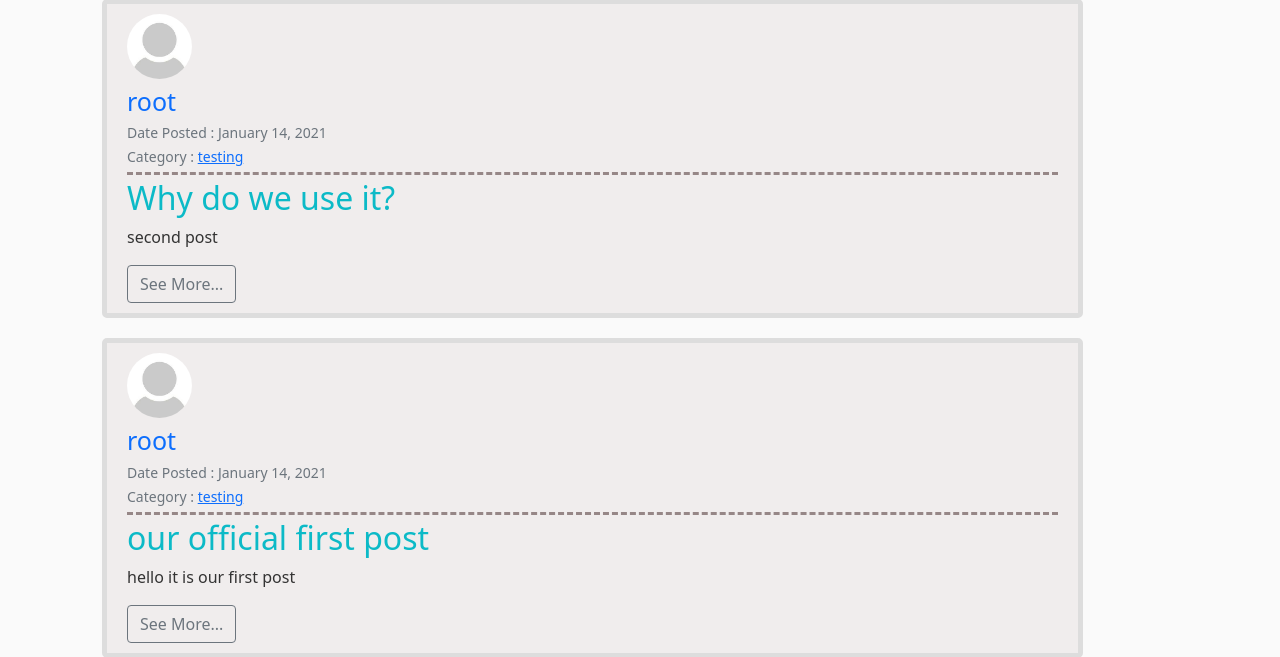
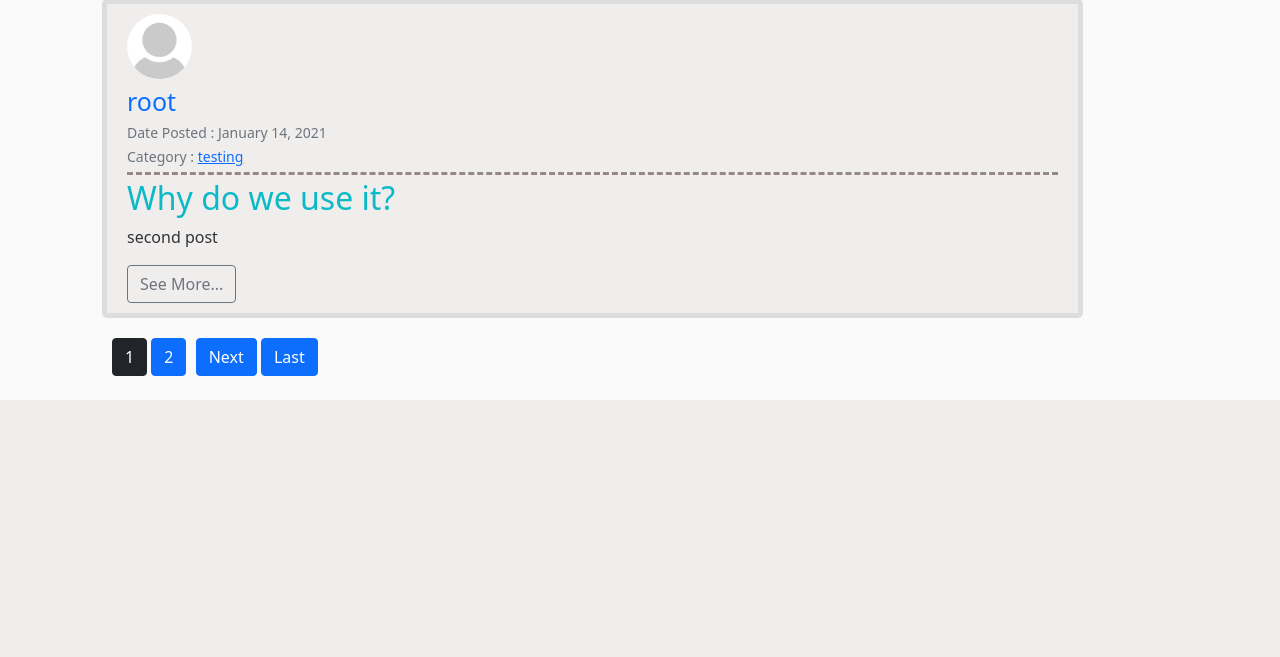
Before and after one commit to ramixix/QA_blog_with_django, a Django app: page / in a window 1280 px wide. Shown: the part 1445-2102 px from the top of the page. After the commit the page ends 1845 px from the top, so only its background shows below. Run offline with Django 3.2, Linux system fonts and the light colour scheme; data comes from the database, SQL or seed files in the repository.

Commit message:
made pagination in home page of our blog, adding that to home.html

```diff
--- a/SoftSolution/blog/templates/blog/home.html
+++ b/SoftSolution/blog/templates/blog/home.html
@@ -21,5 +21,42 @@
             <a href="{% url 'post-detail' post.id %}" class="btn btn-outline-secondary">See More...</a>
         </article>
     {% endfor %}
+    <div style="margin-left: 30px;">
+    {% if is_paginated %}
 
+        {% if page_obj.has_previous %}
+            <a class="btn btn-primary mb-4" href="?page=1">First</a>
+            <a class="btn btn-primary mb-4" style="margin-right: 5px;" href="?page={{ page_obj.previous_page_number }}">Previous</a>
+
+            {% for page in page_obj.paginator.page_range %}
+                {% if page == page_obj.number|add:"-4" %}
+                    <a class="btn btn-primary mb-4 disabled" href="#">...</a>
+                {% endif %}
+            {% endfor %}
+
+        {% endif %}
+
+
+
+        {% for page in page_obj.paginator.page_range %}
+            {% if page == page_obj.number %}
+                <a class="btn btn-dark  mb-4" href="?page={{page}}">{{page}}</a>
+
+            {% elif page > page_obj.number|add:"-4" and page < page_obj.number|add:"4" %}
+                <a class="btn btn-primary mb-4" href="?page={{page}}">{{page}}</a>
+            {% endif %}
+        {% endfor %}
+
+        {% if page_obj.has_next %}
+            {% for page in page_obj.paginator.page_range %}
+                {% if page == page_obj.number|add:"4" %}
+                    <a class="btn btn-primary mb-4 disabled" href="#">...</a>
+                {% endif %}
+            {% endfor %}
+            <a class="btn btn-primary mb-4" style="margin-left: 5px;" href="?page={{ page_obj.next_page_number }}">Next</a>
+            <a class="btn btn-primary mb-4" href="?page={{ page_obj.paginator.num_pages }}">Last</a>
+        {% endif %}
+
+    {% endif %}
+    </div>
 {% endblock content %}
--- a/SoftSolution/blog/views.py
+++ b/SoftSolution/blog/views.py
@@ -12,6 +12,7 @@ class Homeview(ListView):
     template_name = "blog/home.html"
     context_object_name = 'posts'
     ordering = ["-date_posted"]
+    paginate_by = 5
 
 def About(request):
     return render(request, 'blog/about.html')
```
